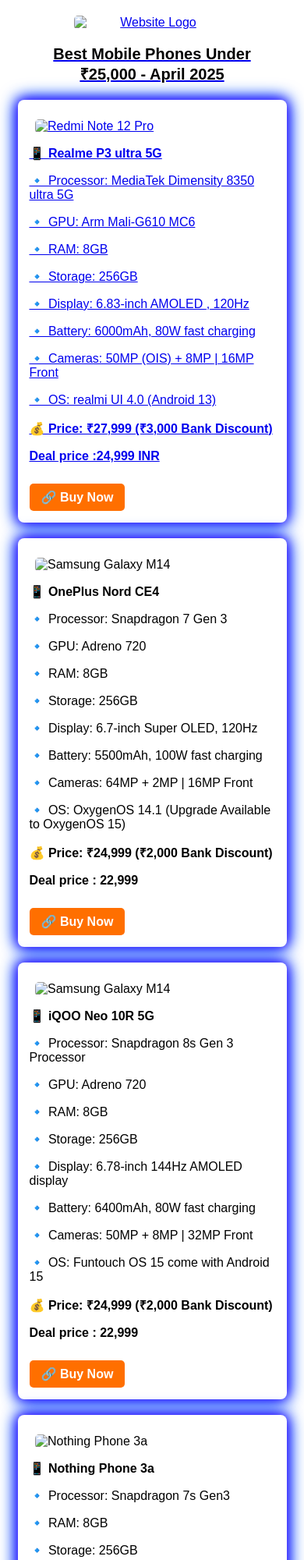
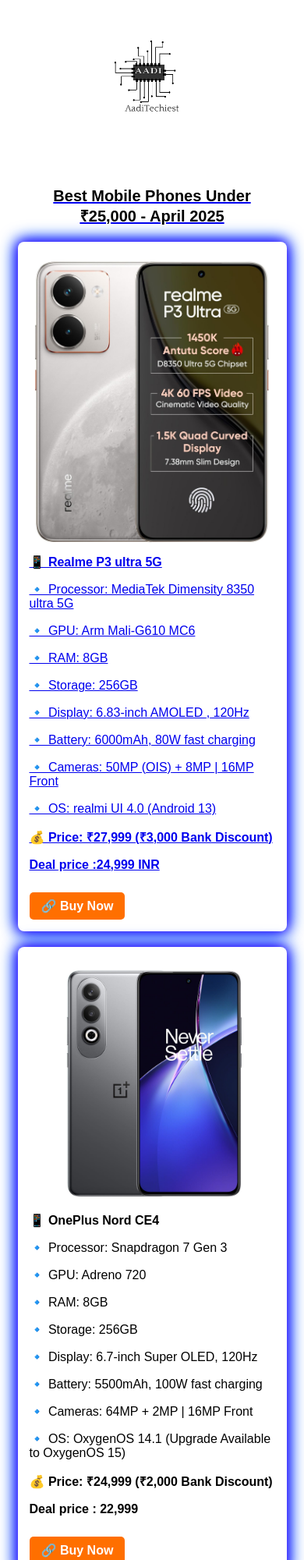
Before and after one commit to aaditechiest/aaditechiest, a plain HTML site: page mobile_under_20000.html in a window 390 px wide. Shown: the top 2000 px of the page at 78% size. Drawn offline with Linux system fonts and the light colour scheme.

Commit message:
change mobile

```diff
--- a/mobile_under_20000.html
+++ b/mobile_under_20000.html
@@ -95,13 +95,13 @@
 <body>
      <div style="text-align: center; margin: 20px;">
     <a href="index.html">
-        <img src="AadoTechiestsmith.png" alt="Website Logo" style="max-width: 200px; height: auto;">
+        <img src="images/AadoTechiestsmith.png" alt="Website Logo" style="max-width: 200px; height: auto;">
 
     <h1>Best Mobile Phones Under ₹25,000 - April 2025</h1>
 
     <!-- Phone 1 -->
     <div class="phone-container">
-        <img src="realmi P3.jpg" alt="Redmi Note 12 Pro">
+        <img src="images/realmi P3.jpg" alt="Redmi Note 12 Pro">
         <div class="phone-details">
             <p><strong>📱 Realme P3 ultra 5G</strong></p>
             <p>🔹 Processor: MediaTek Dimensity 8350 ultra 5G</p>
@@ -120,7 +120,7 @@
 
     <!-- Phone 2 -->
     <div class="phone-container">
-        <img src="oneplusnordce4.jpg" alt="Samsung Galaxy M14">
+        <img src="images/oneplusnordce4.jpg" alt="Samsung Galaxy M14">
         <div class="phone-details">
             <p><strong>📱 OnePlus Nord CE4</strong></p>
             <p>🔹 Processor:  Snapdragon 7 Gen 3</p>
@@ -139,7 +139,7 @@
 
     <!-- Phone 3 -->
     <div class="phone-container">
-        <img src="oneplusnordce4.jpg" alt="Samsung Galaxy M14">
+        <img src="images/oneplusnordce4.jpg" alt="Samsung Galaxy M14">
         <div class="phone-details">
             <p><strong>📱 iQOO Neo 10R 5G</strong></p>
             <p>🔹 Processor:  Snapdragon 8s Gen 3 Processor</p>
@@ -157,7 +157,7 @@
     </div>
 
     <div class="phone-container">
-        <img src="nothingphone3a.jpg" alt="Nothing Phone 3a">
+        <img src="images/nothingphone3a.jpg" alt="Nothing Phone 3a">
         <div class="phone-details">
             <p><strong>📱 Nothing Phone 3a</strong></p>
             <p>🔹 Processor: Snapdragon 7s Gen3</p>
@@ -173,7 +173,7 @@
     </div>
 
     <div class="phone-container">
-        <img src="pocox7.jpg" alt="Poco X7">
+        <img src="images/pocox7.jpg" alt="Poco X7">
         <div class="phone-details">
             <p><strong>📱 POCO X7</strong></p>
             <p>🔹 Processor: MediaTek Dimensity 8400 Ultra</p>
```
